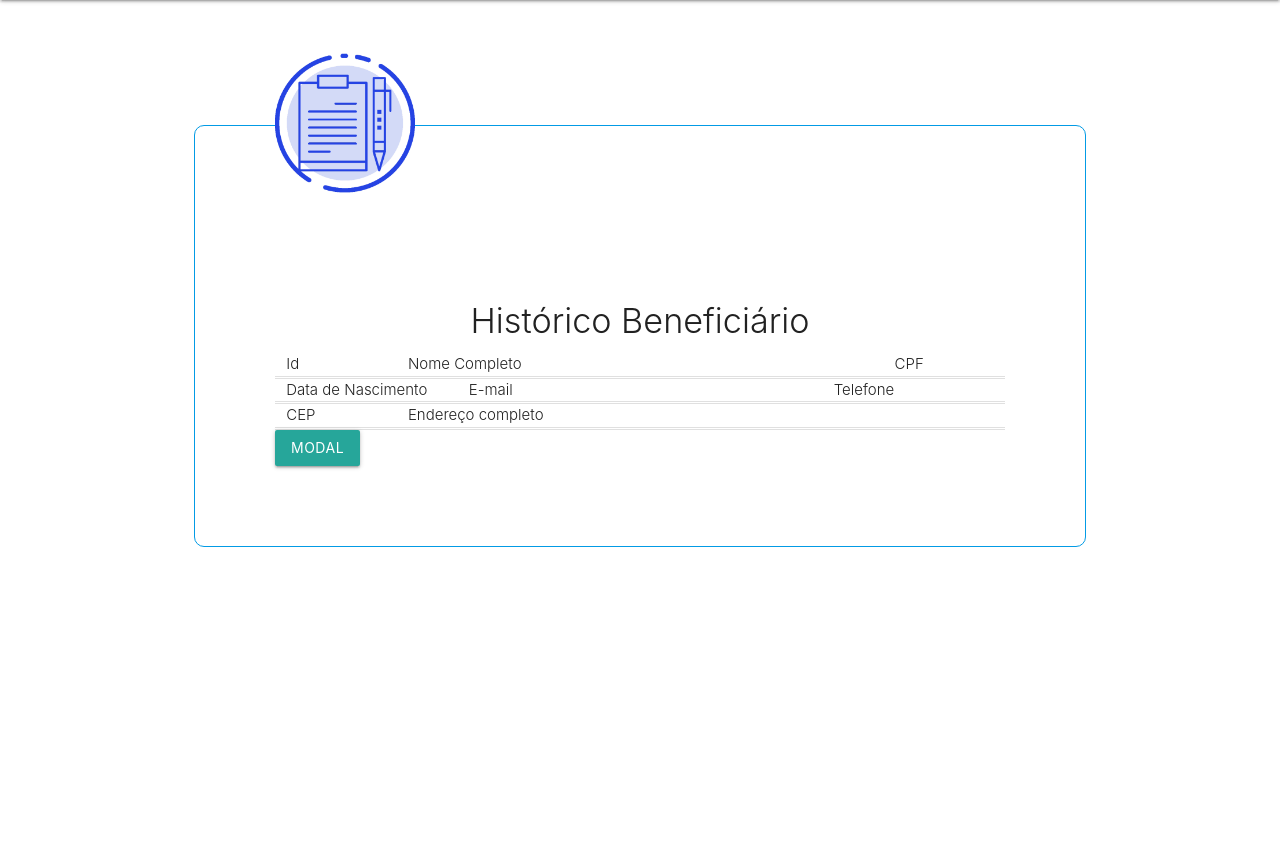
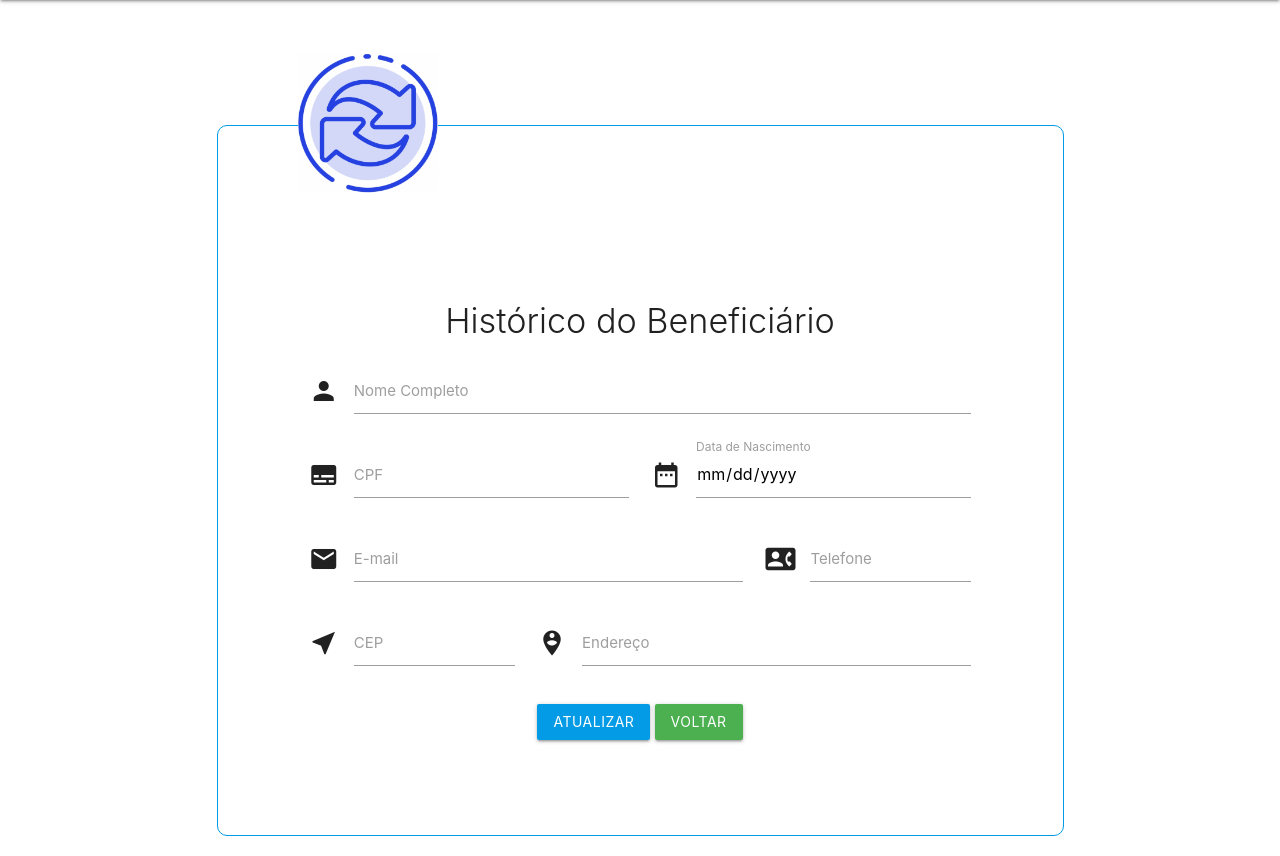
Before and after one commit to wh0ismi/projetoFaculdade_UBSInformada, a PHP site: page /viewBeneficiario.php in a window 1280 px wide. Shown: the part 64-920 px from the top of the page. Before the commit the page ends 611 px from the top, so only its background shows below. Run offline with PHP 8.4, Linux system fonts and the light colour scheme; data that the repository does not hold is empty.

Commit message:
Pequenos ajustes + viewBeneficiario.

```diff
--- a/UBSInformada/cadastrarVacinas.php
+++ b/UBSInformada/cadastrarVacinas.php
@@ -39,7 +39,7 @@
 
         <div class ="row container">
             <p>&nbsp;</p>
-            <form action="dataBase/create.php" method="post" class="col s12">
+            <form action="dataBase/createVacina.php" method="post" class="col s12">
                 <fieldset class="formulario" style="padding: 80px">
                     <legend><img src="imagens/avatarVacina.jpg" width="140" height="140" /></legend>
                     <h4 class="light center">Registrar Aplicação de Vacina</h4>
--- a/UBSInformada/viewBeneficiario.php
+++ b/UBSInformada/viewBeneficiario.php
@@ -37,70 +37,89 @@
             </nav>
         </div>
 
+        <?php
+        include_once 'dataBase/conexao.php';
+
+        $id = filter_input(INPUT_GET, 'id', FILTER_SANITIZE_NUMBER_INT);
+        $_SESSION['id'] = $id;
+        $querySelect = $link->query("SELECT * FROM tb_beneficiario where id='$id'");
+
+        while ($registros = $querySelect->fetch_assoc()):
+            $nomeCompleto = $registros['nomeCompleto'];
+            $cpf = $registros['cpf'];
+            $dataNascimento = $registros['dataNascimento'];
+            $email = $registros['email'];
+            $numeroContato = $registros['numeroContato'];
+            $enderecoCompleto = $registros['enderecoCompleto'];
+            $cep = $registros['cep'];
+        endwhile;
+        ?>
+
+        <?php
+        if (isset($_SESSION['msg'])):
+            echo $_SESSION['msg'];
+            session_unset();
+        endif;
+        ?>
+
         <div class ="row container">
-            <p>&nbsp;</p>
-            <fieldset class="formulario" style="padding: 80px">
-                <legend><img src="imagens/avatarPrancheta.png" width="140" height="140" /></legend>
-                <h4 class="light center">Histórico Beneficiário</h4>
-                <table class="responsive-table light center">
+            <div class="col s12">
+                <p>&nbsp;</p>
+                <form action="./dataBase/readBeneficiario.php" method="post" class="col s12">
+                    <fieldset class="formulario" style="padding: 80px">
+                        <legend><img src="imagens/avatarAtualizar.png" width="140" height="140" /></legend>
+                        <h4 class="light center">Histórico do Beneficiário</h4>
 
-                    <thead>
-                        <tr>
-                            <td class="col s2">Id</td>
-                            <td class="col s8">Nome Completo</td>
-                            <td class="col s2">CPF</td>
-                        </tr>
-                    </thead>
-
-                    <tbody>
-                    <td class="col s2" for="idBeneficiario"></td>
-                    <td class="col s8" for="nomeCompleto"></td>
-                    <td class="col s2" for="cpf"></td>
-                    </tbody>
-
-                    <thead>
-                        <tr>
-                            <td class="col s3">Data de Nascimento</td>
-                            <td class="col s6">E-mail</td>
-                            <td class="col s3">Telefone</td>
-                        </tr>
-                    </thead>
-
-                    <tbody>
-                    <td class="col s3" for="dataNascimento"></td>
-                    <td class="col s6" for="email"></td>
-                    <td class="col s3" for="numeroContato"></td>
-                    </tbody>
-
-                    <thead>
-                        <tr>
-                            <td class="col s2">CEP</td>
-                            <td class="col s10">Endereço completo</td>
-                        </tr>
-                    </thead>
-
-                    <tbody>
-                    <td class="col s4" for="cep"></td>
-                    <td class="col s8" for="enderecoCompleto"></td>
-                    </tbody>
-                </table>
-
-                <div>
-                    <!-- Modal Trigger -->
-                    <button data-target="modal1" class="btn modal-trigger">Modal</button>
-
-                    <!-- Modal Structure -->
-                    <div id="modal1" class="modal">
-                        <div class="modal-content">
-                            <h4>Modal Header</h4>
-                            <p>A bunch of text</p>
+                        <!-- label nome completo -->
+                        <div class="input-field col s12">
+                            <i class="material-icons prefix">person</i>
+                            <input type="text" name="nomeCompleto" id="nomeCompleto" value="<?php echo $nomeCompleto ?>" maxlength="100" readonly>
+                            <label for="nomeCompleto">Nome Completo</label>
                         </div>
-                        <div class="modal-footer">
-                            <a href="#!" class="modal-close waves-effect waves-green btn-flat">Agree</a>
+                        <!-- label cpf -->
+                        <div class="input-field col s6">
+                            <i class="material-icons prefix">subtitles</i>
+                            <input type="text" name="cpf" id="cpf" value="<?php echo $cpf ?>" maxlength="11" readonly>
+                            <label for="cpf">CPF</label>
                         </div>
-                    </div>
-                </div>
-            </fieldset>
+                        <!-- label dataNascimento -->
+                        <div class="input-field col s6">
+                            <i class="material-icons prefix">date_range</i>
+                            <input type="date" name="dataNascimento" id="dataNascimento" value="<?php echo $dataNascimento ?>" readonly>
+                            <label for="dataNascimento">Data de Nascimento</label>
+                        </div>
+                        <!-- label email -->
+                        <div class="input-field col s8">
+                            <i class="material-icons prefix">email</i>
+                            <input type="email" name="email" id="email" value="<?php echo $email ?>" maxlength="50" readonly>
+                            <label for="email">E-mail</label>
+                        </div>
+                        <!-- label numeroContato -->
+                        <div class="input-field col s4">
+                            <i class="material-icons prefix">contact_phone</i>
+                            <input type="tel" name="numeroContato" id="numeroContato" value="<?php echo $numeroContato ?>" maxlength="20" readonly>
+                            <label for="numeroContato">Telefone</label>
+                        </div>
+                        <!-- label cep -->
+                        <div class="input-field col s4">
+                            <i class="material-icons prefix">near_me</i>
+                            <input type="text" name="cep" id="cep" value="<?php echo $cep ?>" maxlength="10" readonly>
+                            <label for="cep">CEP</label>
+                        </div>
+                        <!-- label enderecoComplero -->
+                        <div class="input-field col s8">
+                            <i class="material-icons prefix">person_pin_circle</i>
+                            <input type="text" name="enderecoCompleto" id="enderecoCompleto" value="<?php echo $enderecoCompleto ?>" maxlength="100" readonly>
+                            <label for="enderecoComplero">Endereço</label>
+                        </div>
+                        <!-- botões -->
+                        <div class="center input-field col s12">
+                            <input type="submit" value="atualizar" class="btn light-blue darken-1">
+                            <a href="consultas.php" class="btn green">voltar</a>
+                        </div>
+                    </fieldset>
+                </form>
+            </div>
         </div>
 
         <!-- Importação JQuery e JavaScript -->
@@ -111,7 +130,6 @@
         <script type="text/javascript">
             $(document).ready(function () {
                 $('.sidenav').sidenav();
-                $('.modal').modal();
             });
         </script>
     </body>
```
Also changed, not shown: UBSInformada/dataBase/create.php (+6 -29 lines), UBSInformada/dataBase/createVacina.php (added, +26 -0 lines), UBSInformada/dataBase/readBeneficiario.php (added, +13 -0 lines).
